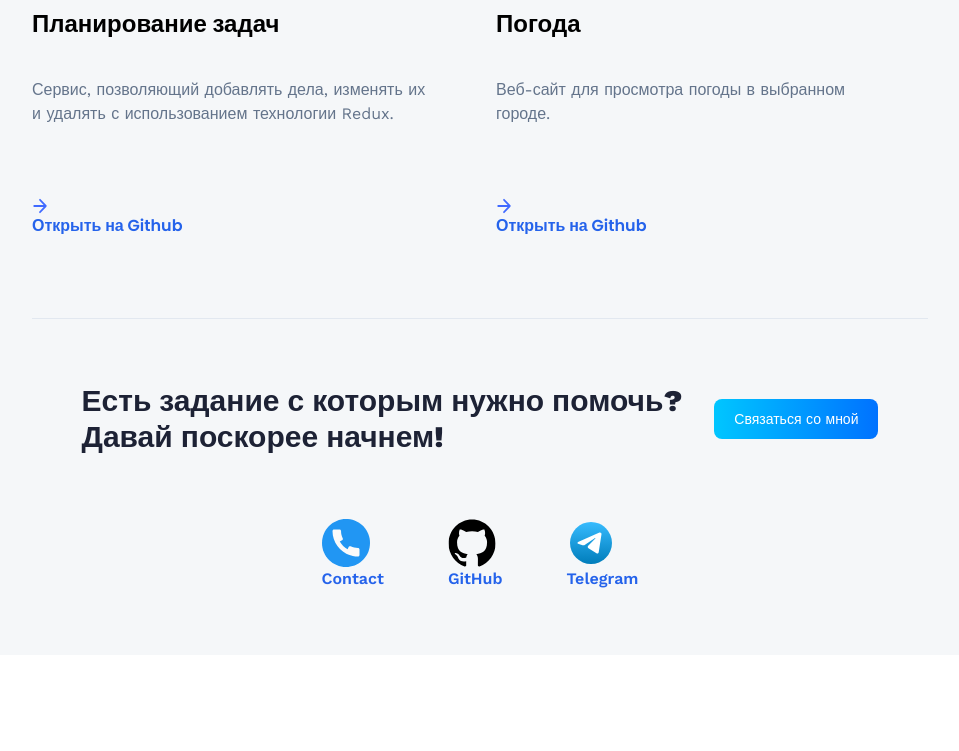
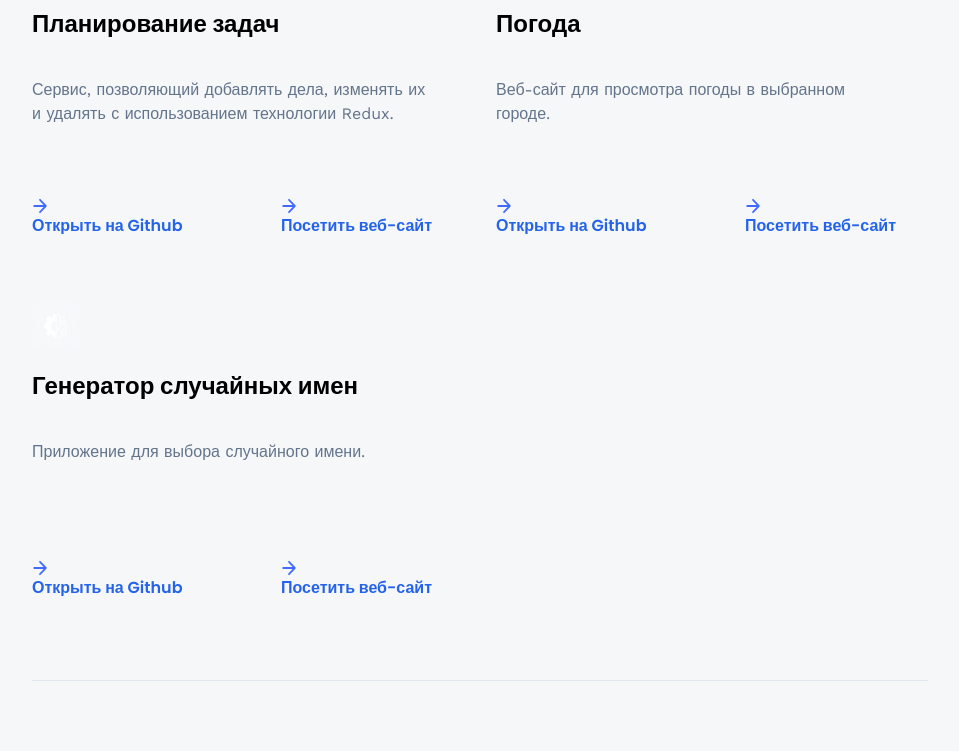
Before and after one commit to Sergey-Sverdlov/interactiveResume, a React (Vite) app: page /interactiveResume/projects in a window 1280 px wide. Shown: the part 1920-2671 px from the top of the page, without its empty margins (160-1119 px from the left). Before the commit the page ends 2575 px from the top, so only its background shows below. Built offline with nearby package versions, Linux system fonts and the light colour scheme.

Commit message:
add website url to projects

```diff
--- a/src/constants/index.js
+++ b/src/constants/index.js
@@ -203,6 +203,7 @@ export const projects = [
         name: 'Страница современной методы оплаты',
         description: 'Сайт, содержащий информацию о новом методе оплаты, написанный на React.JS',
         link: 'https://github.com/Sergey-Sverdlov/InnovPay',
+        WebSite: 'https://innovpay.netlify.app',
     },
     {
         iconUrl: car,
@@ -210,6 +211,7 @@ export const projects = [
         name: 'Аниме фильмы',
         description: 'Приложение для просмотра популярных аниме, использующее фреймфорк Next Js 13.',
         link: 'https://github.com/Sergey-Sverdlov/NextJS',
+        WebSite: 'https://animenextjs.netlify.app',
     },
     {
         iconUrl: snapgram,
@@ -217,6 +219,7 @@ export const projects = [
         name: 'Сервис аренды автомобилей',
         description: 'Сервис для аренды автомобиля с возможностью фильтрации и выбора нужного авто на определенный срок.',
         link: 'https://github.com/Sergey-Sverdlov/CarsApp',
+        WebSite: 'https://carsfilterapp.netlify.app',
     },
     {
         iconUrl: estate,
@@ -231,6 +234,7 @@ export const projects = [
         name: 'Автомобили',
         description: 'Приложения для просмотра информации о популярных автомобилях.',
         link: 'https://github.com/Sergey-Sverdlov/CarsPageLayout',
+        WebSite: 'https://carspagelayout.netlify.app',
     },
     {
         iconUrl: summiz,
@@ -246,6 +250,7 @@ export const projects = [
         name: 'Напиши.Пост',
         description: 'Сервис, позволяющий просматривать и добавливать собственные посты.',
         link: 'https://github.com/Sergey-Sverdlov/ReactApiPosts',
+        WebSite: 'https://createposts.netlify.app',
     },
     {
         iconUrl: summiz,
@@ -253,6 +258,7 @@ export const projects = [
         name: 'Планирование задач',
         description: 'Сервис, позволяющий добавлять дела, изменять их и удалять с использованием технологии Redux.',
         link: 'https://github.com/Sergey-Sverdlov/Redux',
+        WebSite: 'https://todoreduxposts.netlify.app',
     },
     {
         iconUrl: summiz,
@@ -260,6 +266,15 @@ export const projects = [
         name: 'Погода',
         description: 'Веб-сайт для просмотра погоды в выбранном городе.',
         link: 'https://github.com/Sergey-Sverdlov/WeatherApp',
+        WebSite: 'https://weather-siteapp.netlify.app',
+    },
+    {
+        iconUrl: summiz,
+        theme: 'btn-back-yellow',
+        name: 'Генератор случайных имен',
+        description: 'Приложение для выбора случайного имени.',
+        link: 'https://github.com/Sergey-Sverdlov/WebPack',
+        WebSite: 'https://generaternames.netlify.app',
     },
 
 
--- a/src/pages/Projects.jsx
+++ b/src/pages/Projects.jsx
@@ -55,11 +55,11 @@ const Projects = () => {
                                     />
                                     <span>Открыть на Github</span>
                                 </Link>
-                                <Link
-                                    to={project.link}
+                                {project.WebSite && <Link
+                                    to={project.WebSite}
                                     target="_blank"
                                     rel="noopener noreferrer"
-                                    className="font-semibold text-blue-600 hidden"
+                                    className="font-semibold text-blue-600"
                                 >
                                     <img
                                         src={arrow}
@@ -67,7 +67,7 @@ const Projects = () => {
                                         className="w-4 h-4 object-contain"
                                     />
                                     <span>Посетить веб-сайт</span>
-                                </Link>
+                                </Link> }
                             </div>
                         </div>
                     </div>
```
